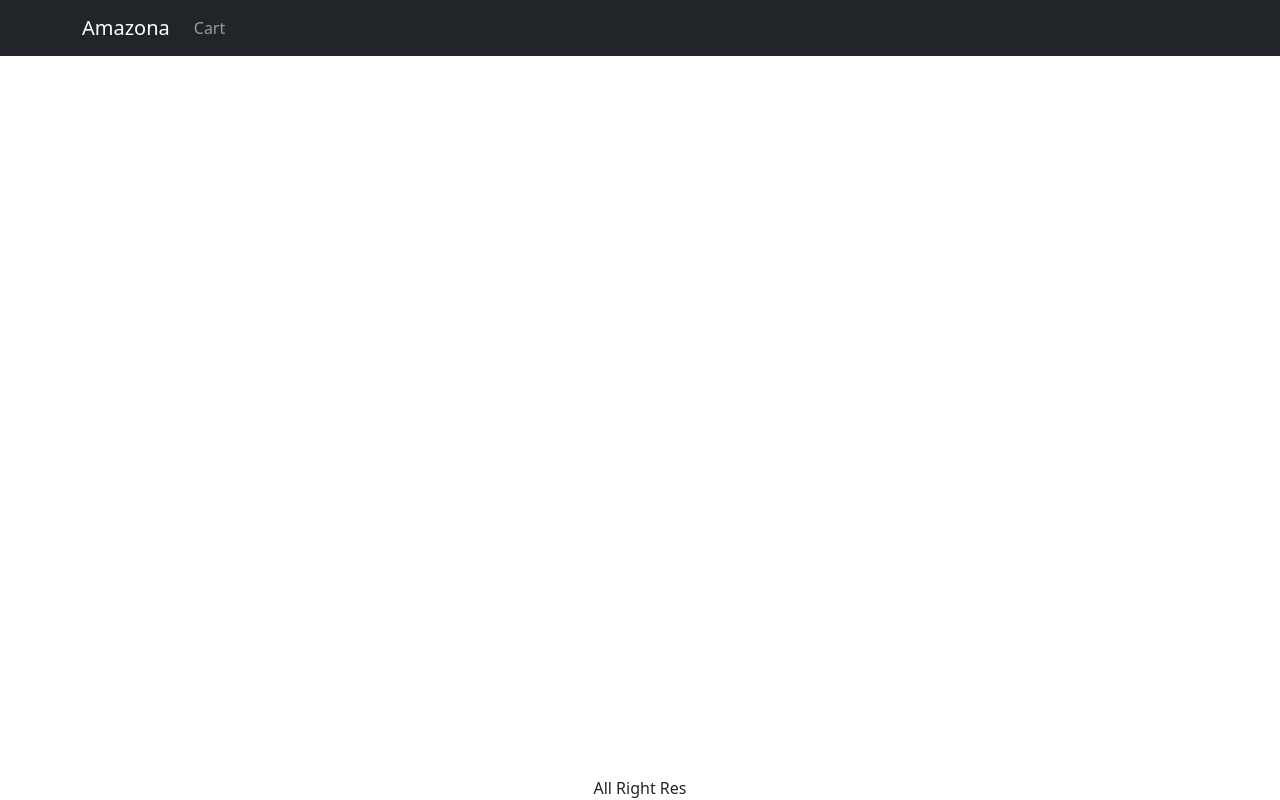
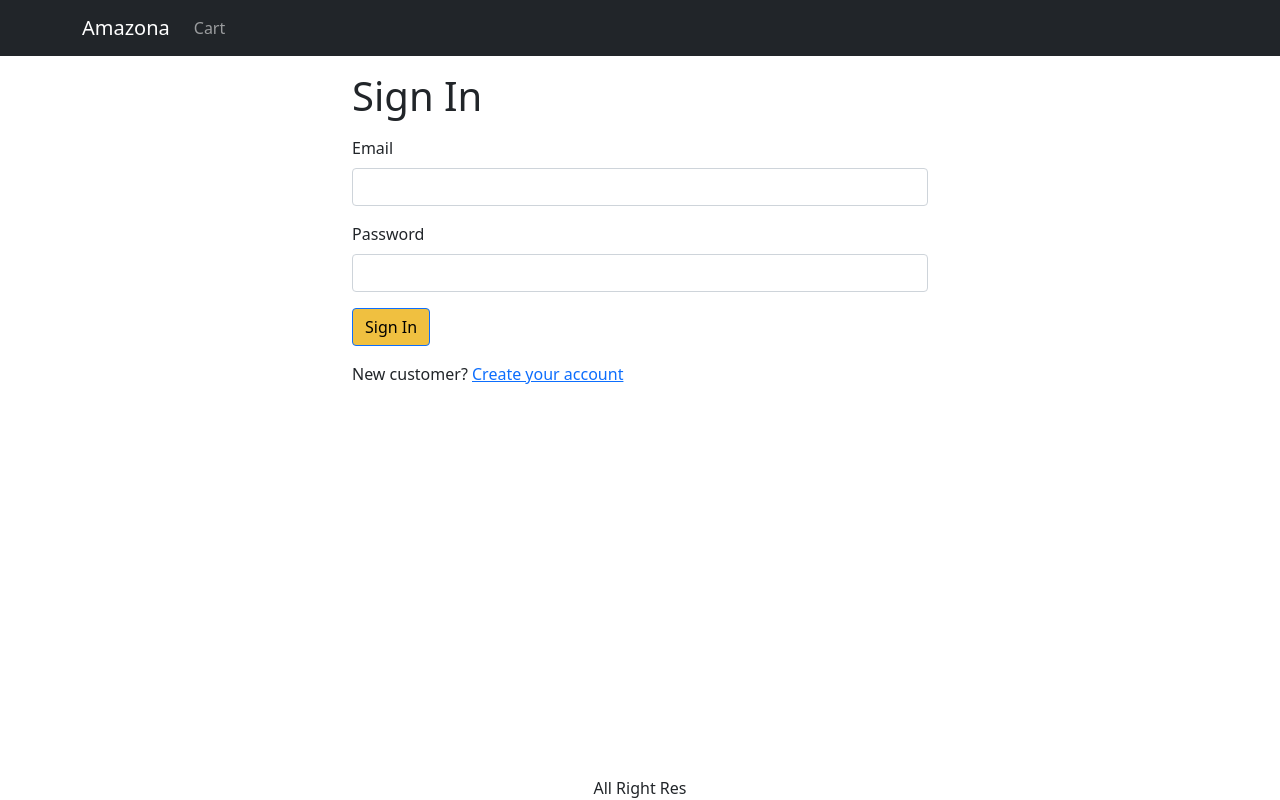
Before and after one commit to jcmalott/amazon, a React app in the folder frontend/: page /signin in a window 1280 px wide. Built offline with nearby package versions, Linux system fonts and the light colour scheme.

```diff
--- a/frontend/public/css/styles.css
+++ b/frontend/public/css/styles.css
@@ -46,3 +46,7 @@
 .img-thumbnail {
   height: 80px;
 }
+
+.small-container {
+  max-width: 600px;
+}
--- a/frontend/src/components/App.js
+++ b/frontend/src/components/App.js
@@ -9,6 +9,7 @@
 import { LinkContainer } from "react-router-bootstrap";
 import { Store } from "../Store";
 import CartScreen from "../screens/CartScreen";
+import SigninScreen from "../screens/SigninScreen";
 
 // Create a Navbar with name Amazona
 // Create Router for Pages Home Product
@@ -44,6 +45,7 @@
             <Routes>
               <Route path="/product/:slug" element={<ProductScreen />} />
               <Route path="/cart" element={<CartScreen />} />
+              <Route path="/signin" element={<SigninScreen />} />
               <Route path="/" element={<HomeScreen />} />
             </Routes>
           </Container>
--- /dev/null
+++ b/frontend/src/screens/SigninScreen.js
@@ -0,0 +1,40 @@
+// Create Sign-in Screen
+// Allow email, password
+// Signin button or create account
+// After Signin Redirect back to page
+import { Link, useLocation } from "react-router-dom";
+import Container from "react-bootstrap/Container";
+import Form from "react-bootstrap/Form";
+import Button from "react-bootstrap/Button";
+import { Helmet } from "react-helmet-async";
+
+export default function SigninScreen() {
+  const { search } = useLocation();
+  const redirectInUrl = new URLSearchParams(search).get("redirect");
+  const redirect = redirectInUrl ? redirectInUrl : "/";
+  return (
+    <Container className="small-container">
+      <Helmet>
+        <title>Sign In</title>
+      </Helmet>
+      <h1 className="my-3">Sign In</h1>
+      <Form>
+        <Form.Group className="mb-3" controlId="email">
+          <Form.Label>Email</Form.Label>
+          <Form.Control type="email" required />
+        </Form.Group>
+        <Form.Group className="mb-3" controlId="password">
+          <Form.Label>Password</Form.Label>
+          <Form.Control type="password" required />
+        </Form.Group>
+        <div className="mb-3">
+          <Button type="submit">Sign In</Button>
+        </div>
+        <div className="mb-3">
+          New customer?{" "}
+          <Link to={`/signup?redirect=${redirect}`}>Create your account</Link>
+        </div>
+      </Form>
+    </Container>
+  );
+}
```
